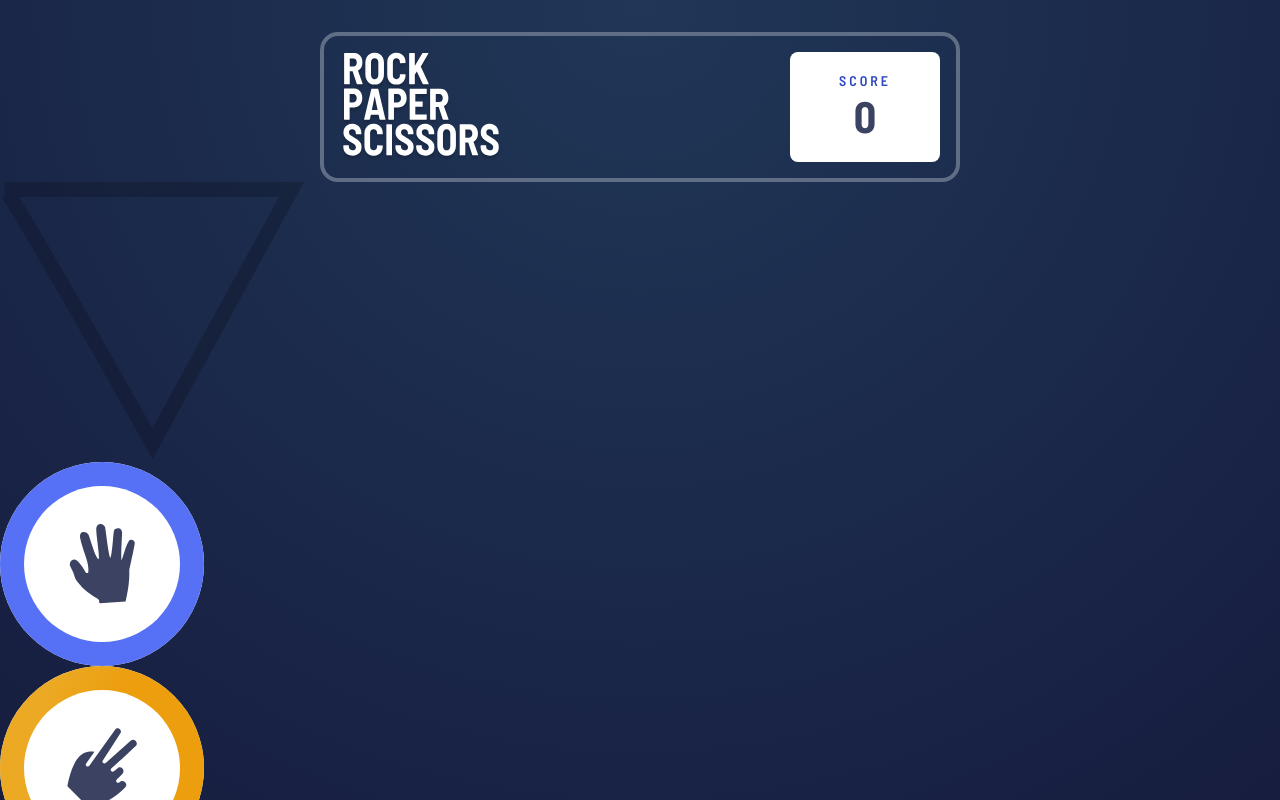
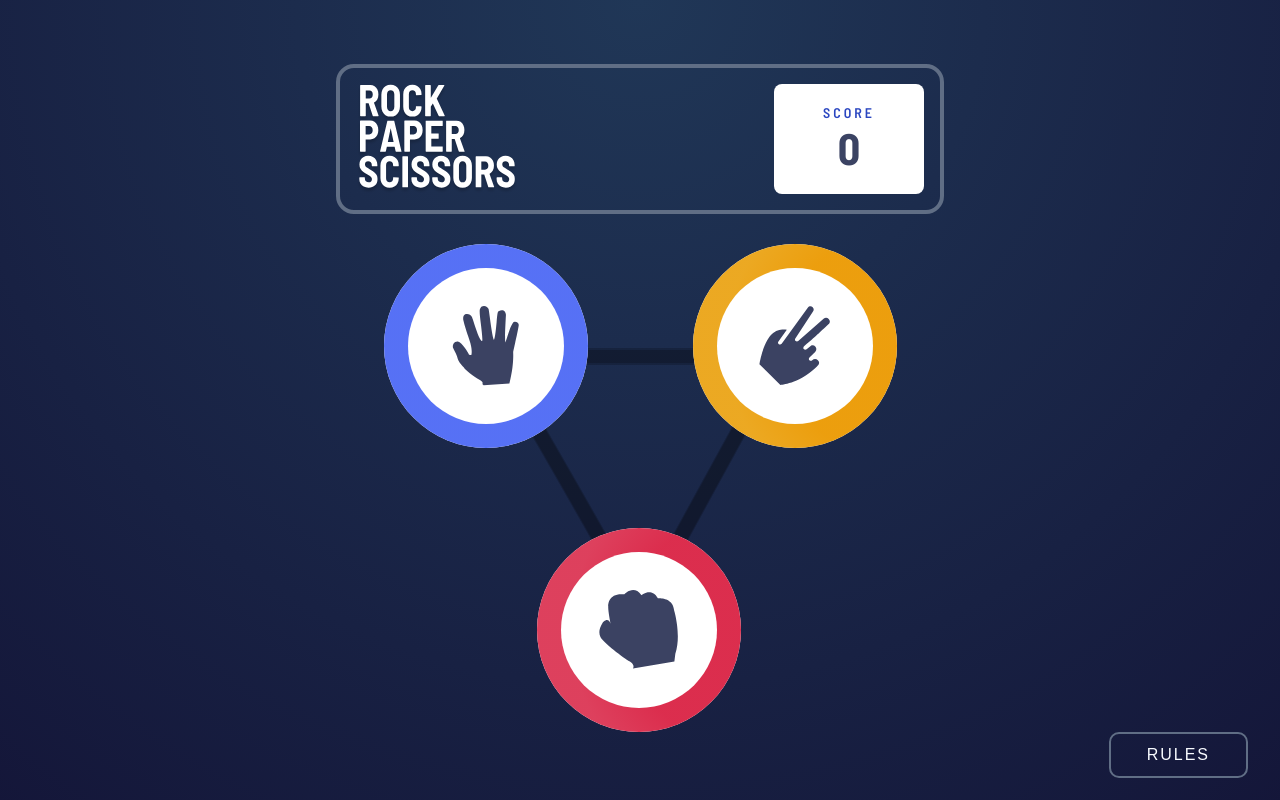
Before and after one commit to arinstreal/Rock-Paper-Scissors-game-challenge, a React (Create React App) app: page / in a window 1280 px wide. Shown: the top 800 px of the page. Built offline with nearby package versions, Linux system fonts and the light colour scheme.

Commit message:
Change styles

```diff
--- a/src/App.scss
+++ b/src/App.scss
@@ -23,6 +23,7 @@
 body {
   font-family: 'Barlow Semi Condensed', sans-serif;
   font-weight: 600;
+  text-transform: uppercase;
 
   * {
     box-sizing: border-box;
@@ -34,6 +35,7 @@ body {
   background: radial-gradient(circle at top, #203757, #141639);
   display: flex;
   flex-direction: column;
+  padding: 32px;
 }
 
 button {
@@ -48,3 +50,13 @@ button {
   letter-spacing: 2px;
   cursor: pointer;
 }
+
+.rules-wrapper {
+  margin-top: auto;
+  margin-left: auto;
+}
+
+span {
+  color: var(--white-color);
+  font-size: 22px;
+}
--- a/src/App.tsx
+++ b/src/App.tsx
@@ -19,7 +19,7 @@ function App() {
     <div className="app">
       <ScorePanel score={score}/>
       <SelectionPanel addPoint={handleAddPoint} resetGame={resetGame}/>
-      <div>
+      <div className="rules-wrapper">
         <button onClick={handleRulesModal}>Rules</button>
       </div>
       {isOpenRulesModal}
--- a/src/Components/ResultsMode/ResultsMode.module.scss
+++ b/src/Components/ResultsMode/ResultsMode.module.scss
@@ -1,5 +1,6 @@
 .resultsMode {
-
+  display: flex;
+  justify-content: center;
   .generateChoice {
     width: 224px;
     height: 224px;
--- a/src/Components/ResultsMode/ResultsMode.tsx
+++ b/src/Components/ResultsMode/ResultsMode.tsx
@@ -49,7 +49,7 @@ const ResultsMode: FC<IResultsMode> = ({userChoice, resetUserChoice, addUserPoin
   }
 
   return (
-    <div>
+    <div className={styles.resultsMode}>
       <div>
         <span>You picked</span>
         <GestureWrapper type={userChoice}/>
--- a/src/Components/SelectionPanel/SelectionPanel.module.scss
+++ b/src/Components/SelectionPanel/SelectionPanel.module.scss
@@ -1,22 +1,22 @@
-//.selectionPanel {
-//  margin-top: 30px;
-//  display: flex;
-//  justify-content: center;
-//
-//  & > div {
-//    background-image: url("../../images/bg-triangle.svg");
-//    background-repeat: no-repeat;
-//    background-position: center;
-//    position: relative;
-//    padding: 104px;
-//
-//    & > div {
-//      position: absolute;
-//
-//      &:first-of-type {
-//        top: 0;
-//        left: 0;
-//      }
-//    }
-//  }
-//}
+.selectionPanel {
+  margin-top: 30px;
+  display: flex;
+  justify-content: center;
+
+  & > div {
+    background-image: url("../../images/bg-triangle.svg");
+    background-repeat: no-repeat;
+    background-position: center;
+    position: relative;
+    padding: 104px;
+
+    & > div {
+      position: absolute;
+
+      &:first-of-type {
+        top: 0;
+        left: 0;
+      }
+    }
+  }
+}
--- a/src/Components/SelectionPanel/SelectionPanel.tsx
+++ b/src/Components/SelectionPanel/SelectionPanel.tsx
@@ -16,15 +16,15 @@ const SelectionPanel: FC<ISelectionPanel> = ({addPoint, resetGame}: ISelectionPa
     setUserChoice(null);
   }
 
-  return (
-    <div className={styles.selectionPanel}>
-      {
-        userChoice ?
-          <ResultsMode userChoice={userChoice} resetUserChoice={handleResetUserChoice} addUserPoint={addPoint}/> :
-          <SelectionMode setUserChoice={setUserChoice}/>
-      }
-    </div>
+  if (userChoice) return (
+    <ResultsMode userChoice={userChoice} resetUserChoice={handleResetUserChoice} addUserPoint={addPoint}/>
   )
+  else
+    return (
+      <div className={styles.selectionPanel}>
+        <SelectionMode setUserChoice={setUserChoice}/>
+      </div>
+    )
 }
 
 export default SelectionPanel;
```
